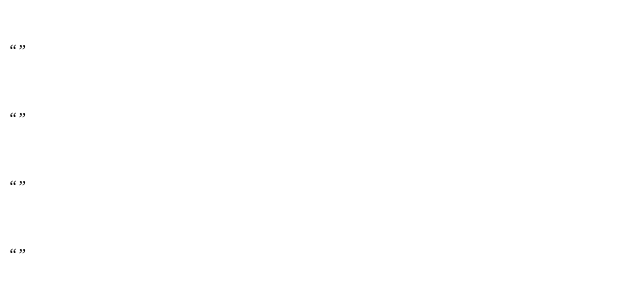
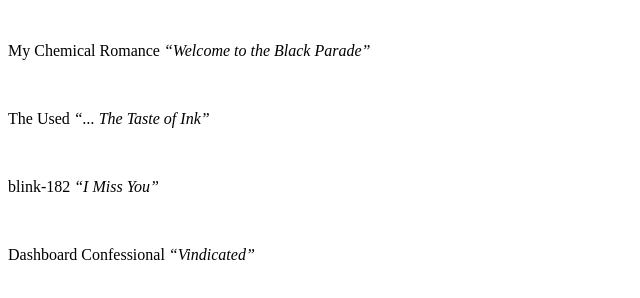
Before and after one commit to eplatvoet/emo-quizzes, a plain HTML site: page index.html in a window 1280 px wide. Shown: the whole page, without its empty margins (0-640 px from the left). Drawn offline with Linux system fonts and the light colour scheme.

Commit message:
content ideas laid out

```diff
--- a/index.html
+++ b/index.html
@@ -16,10 +16,10 @@
             <img src="" alt="" class="video-thumb-og">
             <p>
                 <span class="bold">
-                    <!-- Song Artist -->
+                    My Chemical Romance
                 </span>
                 <em>
-                    “<!-- Song Title -->”
+                    “Welcome to the Black Parade”
                 </em>
             </p>
         </div>
@@ -27,10 +27,10 @@
             <img src="" alt="" class="video-thumb-og">
             <p>
                 <span class="bold">
-                    <!-- Song Artist -->
+                    The Used
                 </span>
                 <em>
-                    “<!-- Song Title -->”
+                    “... The Taste of Ink”
                 </em>
             </p>
         </div>
@@ -38,10 +38,10 @@
             <img src="" alt="" class="video-thumb-og">
             <p>
                 <span class="bold">
-                    <!-- Song Artist -->
+                    blink-182
                 </span>
                 <em>
-                    “<!-- Song Title -->”
+                    “I Miss You”
                 </em>
             </p>
         </div>
@@ -49,15 +49,18 @@
             <img src="" alt="" class="video-thumb-og">
             <p>
                 <span class="bold">
-                    <!-- Song Artist -->
+                    Dashboard Confessional
                 </span>
                 <em>
-                    “<!-- Song Title -->”
+                    “Vindicated”
                 </em>
             </p>
         </div>
     </div>
     <!-- upon click, drives to a quiz for a song -->
+    <div id="quiz-wrapper">
+        <img src="" alt="" id="quiz-img">
+    </div>
     <!-- correct answer - "Correct 🤘🏼" -->
     <!-- incorrect answer - "Woops - that's not right..." -->
     <!-- at end of quiz, display results & copy -->
@@ -68,6 +71,8 @@
         <div id="video-player-wrapper">
             <!-- YOUTUBE IFRAME -->
         </div>
+        <div id="retake-quiz"></div>
+        <div id="back-to-home"></div>
     </div>
     <!-- call script -->
 </body>
```
